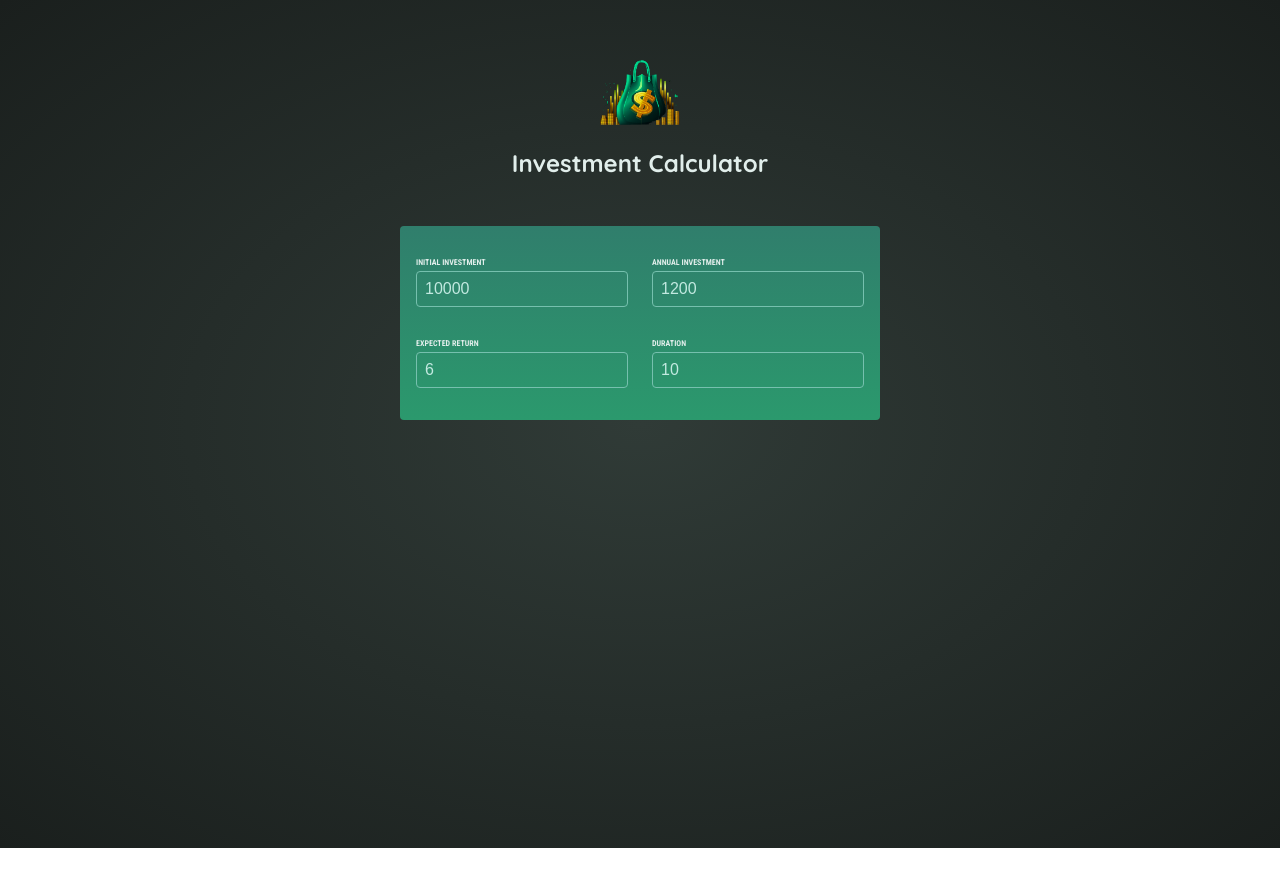
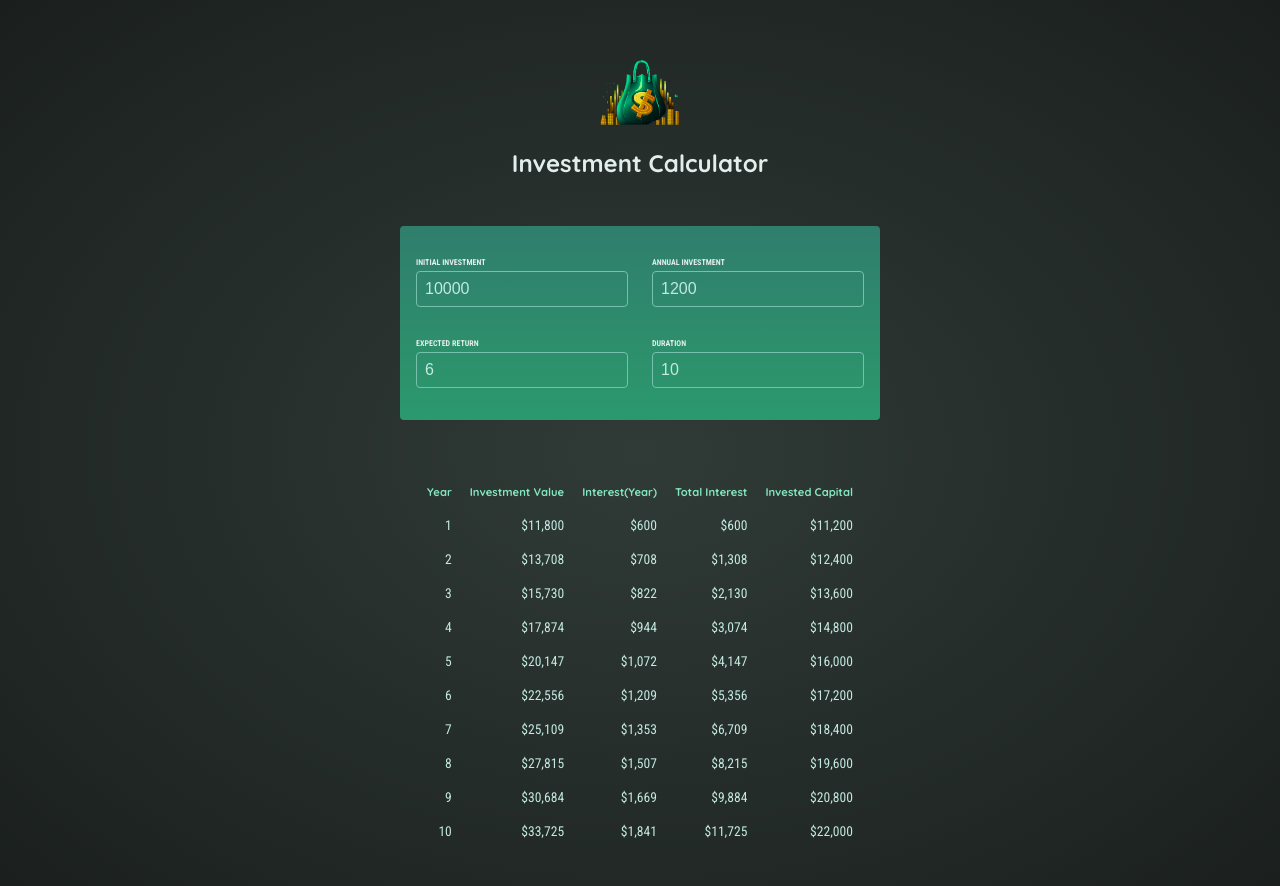
Before and after one commit to SysSU/Investment-Calculator, a React (Vite) app: page / in a window 1280 px wide. Shown: the top 886 px of the page. Before the commit the page ends 848 px from the top, so only its background shows below. Built offline with nearby package versions, Linux system fonts and the light colour scheme.

Commit message:
Initial creation of results table

```diff
--- a/src/App.jsx
+++ b/src/App.jsx
@@ -1,6 +1,7 @@
 import { useState } from 'react';
 import Header from './components/Header';
 import UserInput from './components/UserInput';
+import Results from './components/Results';
 
 const INITIAL_USER_INPUT = {
   initialInvestment: 10000,
@@ -16,7 +17,8 @@ function App() {
   return (
     <>
       <Header />
-      <UserInput inputValues={userInput}/>
+      <UserInput userInputValues={userInput} setUserInput={setUserInput}/>
+      <Results userInput={userInput} />
     </>
   )
 }
--- /dev/null
+++ b/src/components/Results.jsx
@@ -0,0 +1,42 @@
+import { calculateInvestmentResults, formatter } from "../util/investment";
+
+export default function Results({ userInput }) {
+  const { initialInvestment, annualInvestment, expectedReturn, duration } =
+    userInput;
+  const annualData = calculateInvestmentResults(userInput);
+
+  console.log(annualData);
+  return (
+    <section id="results">
+      <table id="result">
+        <thead>
+          <tr>
+            <th>Year</th>
+            <th>Investment Value</th>
+            <th>Interest(Year)</th>
+            <th>Total Interest</th>
+            <th>Invested Capital</th>
+          </tr>
+        </thead>
+        <tbody>
+          {annualData.map(
+            ({ year, valueEndOfYear, interest, annualInvestment }) => {
+              const totalInterest =
+                valueEndOfYear - annualInvestment * year - initialInvestment;
+              const totalInvested = valueEndOfYear - totalInterest;
+              return (
+                <tr key={year}>
+                  <td>{year}</td>
+                  <td>{formatter.format(valueEndOfYear)}</td>
+                  <td>{formatter.format(interest)}</td>
+                  <td>{formatter.format(totalInterest)}</td>
+                  <td>{formatter.format(totalInvested)}</td>
+                </tr>
+              );
+            }
+          )}
+        </tbody>
+      </table>
+    </section>
+  );
+}
--- a/src/components/UserInput.jsx
+++ b/src/components/UserInput.jsx
@@ -1,25 +1,31 @@
-export default function Calculator({inputValues}) {
-  const { initialInvestment, annualInvestment, expectedReturn, duration } = inputValues;
+export default function Calculator({userInputValues, setUserInput}) {
+  const { initialInvestment, annualInvestment, expectedReturn, duration } = userInputValues;
+
+  function handleOnChange(e) {
+    const { id, value } = e.target;
+    setUserInput((prev) => ({ ...prev, [id]: value }));
+  }
+
   return (
     <section id="user-input">
       <div className="input-group">
         <p>
-          <label htmlFor="initial-investment">Initial Investment</label>
-          <input type="number" id="initial-investment" defaultValue={initialInvestment} required />
+          <label htmlFor="initialInvestment">Initial Investment</label>
+          <input type="number" id="initialInvestment" value={initialInvestment} onChange={(e) => handleOnChange(e)} required />
         </p>
         <p>
-          <label htmlFor="annual-investment">Annual Investment</label>
-          <input type="number" id="annual-investment" defaultValue={annualInvestment} required />
+          <label htmlFor="annualInvestment">Annual Investment</label>
+          <input type="number" id="annualInvestment" value={annualInvestment} onChange={(e) => handleOnChange(e)} required />
         </p>
       </div>
       <div className="input-group">
         <p>
-          <label htmlFor="expected-return">Expected Return</label>
-          <input type="number" id="expected-return" defaultValue={expectedReturn} required />
+          <label htmlFor="expectedReturn">Expected Return</label>
+          <input type="number" id="expectedReturn" value={expectedReturn} onChange={(e) => handleOnChange(e)} required />
         </p>
         <p>
           <label htmlFor="duration">Duration</label>
-          <input type="number" id="duration" defaultValue={duration} required />
+          <input type="number" id="duration" value={duration} onChange={(e) => handleOnChange(e)} required />
         </p>
       </div>
     </section>
```
